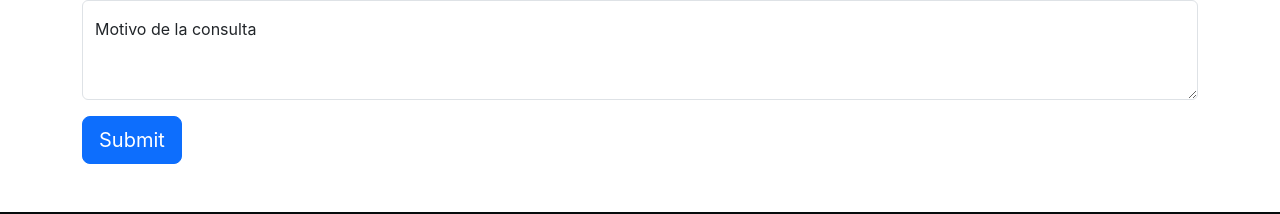
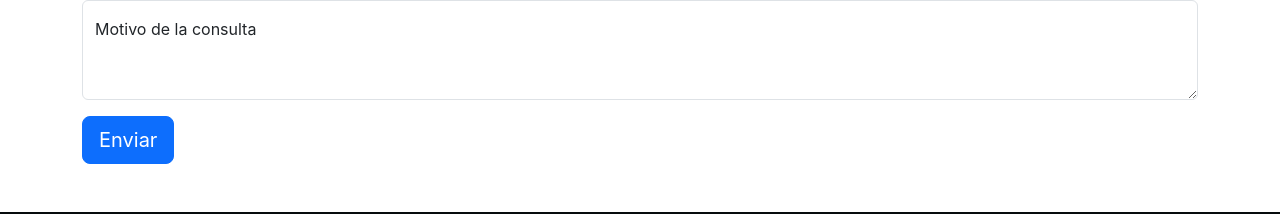
Before and after one commit to MauricioCarambia/ProyectoNumenCarrito, a React (Create React App) app: page /Contacto in a window 1280 px wide. Shown: the part 418-632 px from the top of the page. Built offline with nearby package versions, Linux system fonts and the light colour scheme.

Commit message:
agrego contacto

```diff
--- a/src/Components/FormContacto.js
+++ b/src/Components/FormContacto.js
@@ -43,7 +43,7 @@
                     </FloatingLabel>
                 </Form>
             <div className="mb-5">
-                <Button as="input" type="submit" value="Submit"  size="lg"/>{' '}
+                <Button as="input" type="submit" value="Enviar"  size="lg"/>{' '}
             </div>
             </div>
         </>
```
